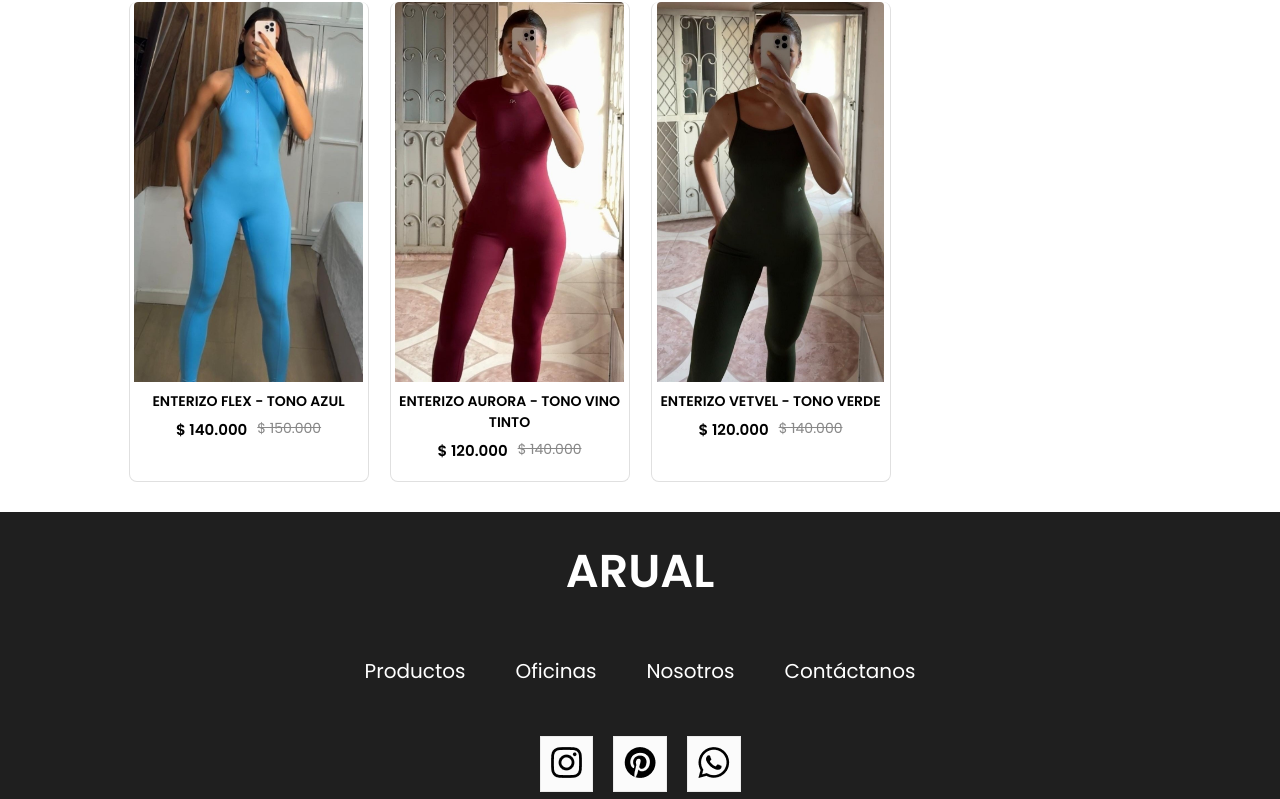
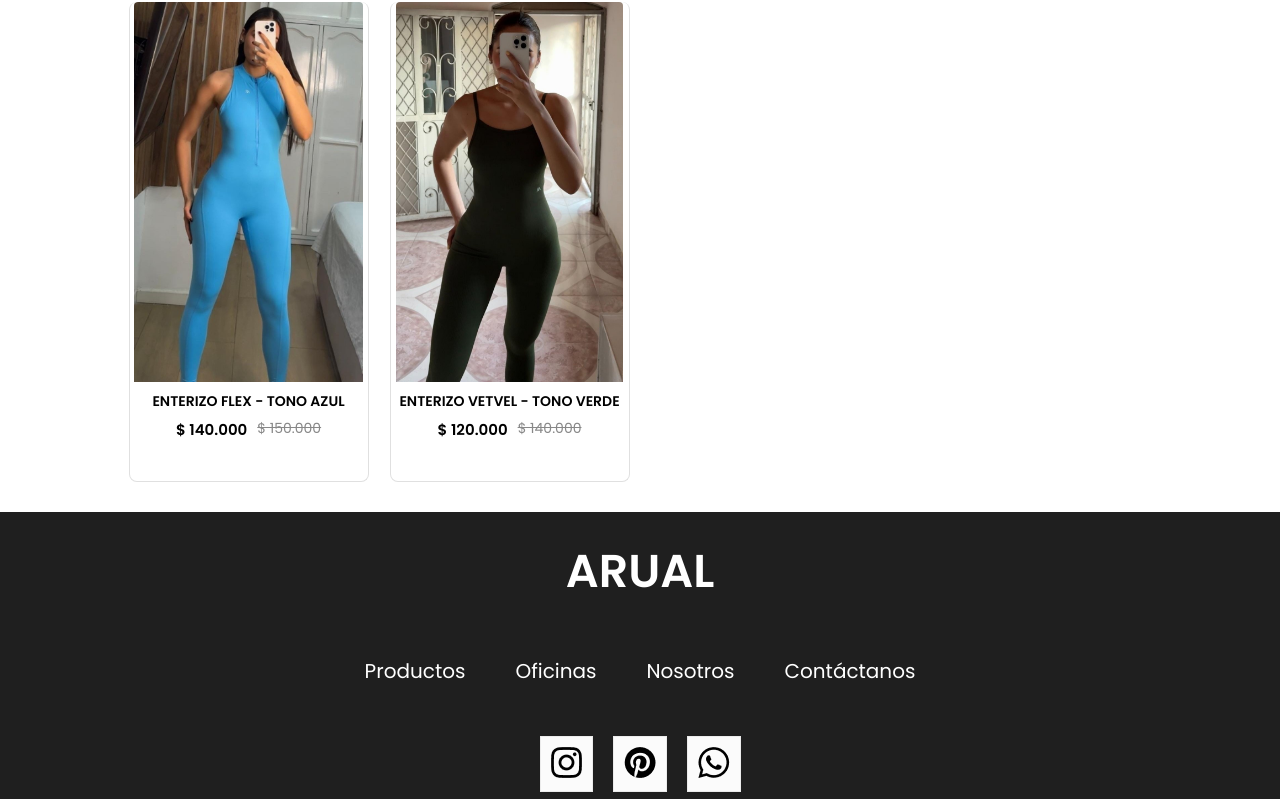
Before and after one commit to luis13xd/arual, a React (Create React App) app: page /enterizos in a window 1280 px wide. Shown: the part 2722-3521 px from the top of the page. Built offline with nearby package versions, Linux system fonts and the light colour scheme.

Commit message:
eliminamos enterizo

```diff
--- a/src/Components/Assets/all_product.js
+++ b/src/Components/Assets/all_product.js
@@ -621,25 +621,6 @@ let all_product = [
     },
   },
   {
-    id: 102,
-    name: "ENTERIZO AURORA - TONO VINO TINTO",
-    category: "enterizos",
-    description: "Tela suave con acabados de la mejor calidad",
-    image: enterizovinotinto1,
-    image2: enterizovinotinto2,
-    image3: enterizovinotinto3,
-    image4: enterizovinotinto4,
-    new_price: 120000,
-    old_price: 140000,
-    sizes: {
-      XS: false,
-      S: true,
-      M: true,
-      L: false,
-      XL: false,
-    },
-  },
-  {
     id: 109,
     name: "ENTERIZO VETVEL - TONO VERDE",
     category: "enterizos",
```
Also changed, not shown: 2 other files (tests, documents, lock files or other folders).
